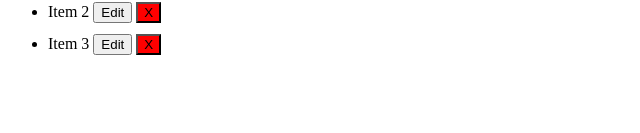
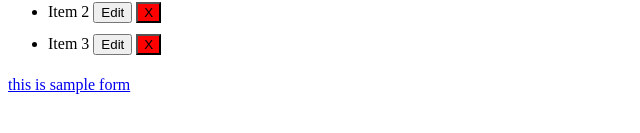
Before and after one commit to ashusketch382/itemLister, a plain HTML site: page index.html in a window 1280 px wide. Shown: the part 251-384 px from the top of the page, without its empty margins (0-640 px from the left). Drawn offline with Linux system fonts and the light colour scheme.

Commit message:
added sample form in footer

```diff
--- a/index.html
+++ b/index.html
@@ -29,5 +29,6 @@
             <button class="danger-button">X</button></li>
     </ul>
     <script src="js/main.js"></script>
+    <footer><a href="form.html">this is sample form</a></footer>
 </body>
 </html>
```
